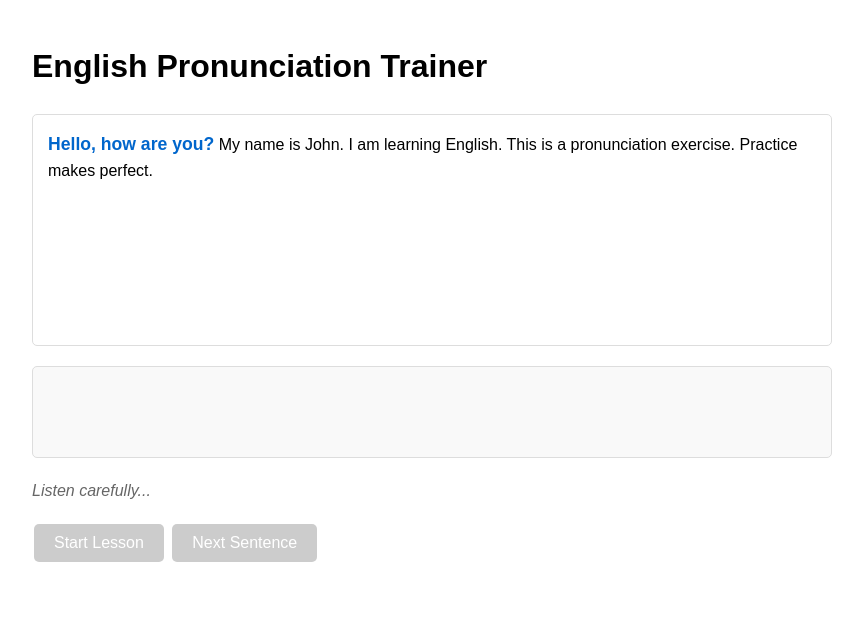
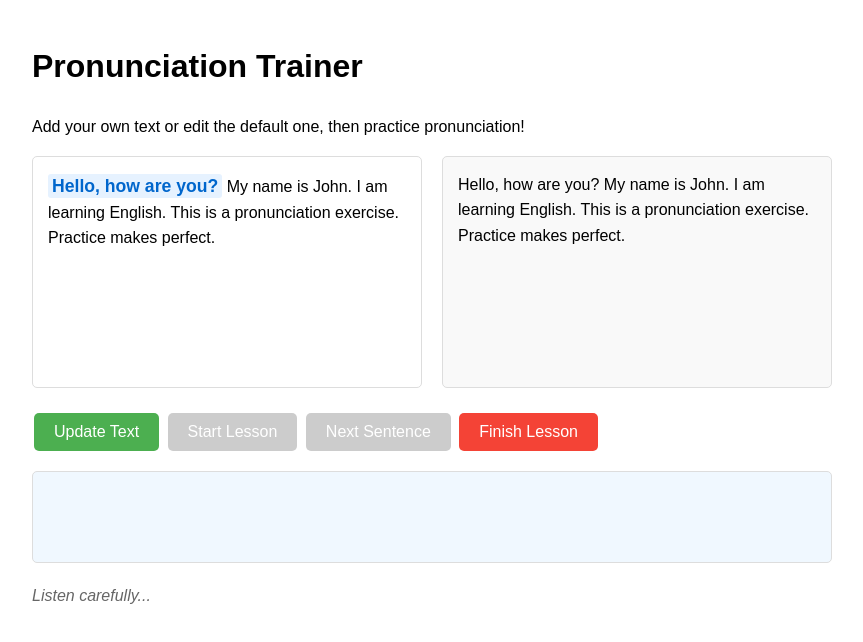
Before and after one commit to daniil362/my-language-app.github.io, a plain HTML site: page index.html in a window 1280 px wide. Both pictures are taken after a click on the button "Start Lesson". Shown: the whole page, without its empty margins (208-1071 px from the left). Drawn offline with Linux system fonts and the light colour scheme.

Commit message:
Update index.html
добавил кнопку редактирования и досрочного завершения занятия

```diff
--- a/index.html
+++ b/index.html
@@ -3,7 +3,7 @@
 <head>
     <meta charset="UTF-8">
     <meta name="viewport" content="width=device-width, initial-scale=1.0">
-    <title>English Pronunciation Trainer</title>
+    <title>Pronunciation Trainer with Custom Text</title>
     <style>
         body {
             font-family: Arial, sans-serif;
@@ -12,12 +12,20 @@
             padding: 20px;
             line-height: 1.6;
         }
-        #textDisplay {
+        #textContainer {
+            display: flex;
+            gap: 20px;
+            margin-bottom: 20px;
+        }
+        #textDisplay, #textEditor {
             border: 1px solid #ddd;
             padding: 15px;
             min-height: 200px;
-            margin-bottom: 20px;
             border-radius: 5px;
+            flex: 1;
+        }
+        #textEditor {
+            background-color: #f9f9f9;
         }
         #userSpeechDisplay {
             border: 1px solid #ddd;
@@ -25,12 +33,15 @@
             min-height: 60px;
             margin-bottom: 20px;
             border-radius: 5px;
-            background-color: #f9f9f9;
+            background-color: #f0f8ff;
         }
         .current-sentence {
             color: #0066cc;
             font-weight: bold;
             font-size: 1.1em;
+            background-color: #e6f2ff;
+            padding: 2px 4px;
+            border-radius: 3px;
         }
         button {
             background-color: #4CAF50;
@@ -41,13 +52,16 @@
             text-decoration: none;
             display: inline-block;
             font-size: 16px;
-            margin: 10px 2px;
+            margin: 5px 2px;
             cursor: pointer;
             border-radius: 5px;
         }
         button:disabled {
             background-color: #cccccc;
             cursor: not-allowed;
+        }
+        #controls {
+            margin: 15px 0;
         }
         #status {
             margin: 10px 0;
@@ -60,30 +74,46 @@
         .incorrect {
             color: red;
         }
+        #finishButton {
+            background-color: #f44336;
+        }
     </style>
 </head>
 <body>
-    <h1>English Pronunciation Trainer</h1>
-    <div id="textDisplay"></div>
+    <h1>Pronunciation Trainer</h1>
+    <p>Add your own text or edit the default one, then practice pronunciation!</p>
+
+    <div id="textContainer">
+        <div id="textDisplay"></div>
+        <div id="textEditor" contenteditable="true">Hello, how are you? My name is John. I am learning English. This is a pronunciation exercise. Practice makes perfect.</div>
+    </div>
+
+    <div id="controls">
+        <button id="updateTextBtn">Update Text</button>
+        <button id="startButton">Start Lesson</button>
+        <button id="nextButton" disabled>Next Sentence</button>
+        <button id="finishButton" disabled>Finish Lesson</button>
+    </div>
+
     <div id="userSpeechDisplay"></div>
     <div id="status">Press "Start Lesson" to begin</div>
-    <button id="startButton">Start Lesson</button>
-    <button id="nextButton" disabled>Next Sentence</button>
 
     <script>
         // DOM elements
         const textDisplay = document.getElementById('textDisplay');
+        const textEditor = document.getElementById('textEditor');
         const userSpeechDisplay = document.getElementById('userSpeechDisplay');
         const statusDiv = document.getElementById('status');
         const startButton = document.getElementById('startButton');
         const nextButton = document.getElementById('nextButton');
+        const updateTextBtn = document.getElementById('updateTextBtn');
+        const finishButton = document.getElementById('finishButton');
 
-        // Sample text - you can replace this with your own text or fetch from a server
-        const sampleText = "Hello, how are you? My name is John. I am learning English. This is a pronunciation exercise. Practice makes perfect.";
-
-        // Split text into sentences
-        let sentences = sampleText.split(/(?<=[.!?])\s+/);
+        // Current text and sentences
+        let currentText = textEditor.innerText;
+        let sentences = [];
         let currentSentenceIndex = 0;
+        let isLessonActive = false;
 
         // Speech synthesis and recognition
         const synth = window.speechSynthesis;
@@ -91,8 +121,7 @@
 
         // Initialize the app
         function init() {
-            // Display the full text
-            textDisplay.innerHTML = sampleText;
+            updateDisplayText();
 
             // Check for browser support
             if (!('webkitSpeechRecognition' in window) && !('speechRecognition' in window)) {
@@ -106,10 +135,44 @@
             }
         }
 
+        // Update the display text from editor
+        function updateDisplayText() {
+            currentText = textEditor.innerText;
+            textDisplay.innerText = currentText;
+            sentences = currentText.split(/(?<=[.!?])\s+/);
+            currentSentenceIndex = 0;
+            statusDiv.textContent = "Text updated. Press 'Start Lesson' to begin.";
+        }
+
+        // Finish the lesson
+        function finishLesson() {
+            if (recognition) {
+                recognition.stop();
+            }
+            if (synth) {
+                synth.cancel();
+            }
+            isLessonActive = false;
+            startButton.disabled = false;
+            nextButton.disabled = true;
+            finishButton.disabled = true;
+            statusDiv.textContent = "Lesson finished. You can start a new lesson.";
+            // Remove current sentence highlight
+            textDisplay.innerHTML = currentText;
+        }
+
+        // Update text button
+        updateTextBtn.addEventListener('click', updateDisplayText);
+
+        // Finish button
+        finishButton.addEventListener('click', finishLesson);
+
         // Start the lesson
         startButton.addEventListener('click', () => {
             startButton.disabled = true;
+            finishButton.disabled = false;
             currentSentenceIndex = 0;
+            isLessonActive = true;
             processNextSentence();
         });
 
@@ -120,13 +183,15 @@
             if (currentSentenceIndex < sentences.length) {
                 processNextSentence();
             } else {
-                statusDiv.textContent = "Lesson completed! Press 'Start Lesson' to begin again.";
-                startButton.disabled = false;
+                finishLesson();
+                statusDiv.textContent = "Lesson completed! Update text or press 'Start Lesson' to begin again.";
             }
         });
 
         // Process the next sentence
         function processNextSentence() {
+            if (!isLessonActive) return;
+
             // Highlight the current sentence in the text
             highlightCurrentSentence();
 
@@ -135,6 +200,7 @@
 
             // Speak the sentence
             speakSentence(currentSentence, () => {
+                if (!isLessonActive) return;
                 statusDiv.textContent = "Now repeat after me...";
                 startRecognition(currentSentence);
             });
@@ -142,7 +208,7 @@
 
         // Highlight the current sentence in the text display
         function highlightCurrentSentence() {
-            const fullText = sampleText;
+            const fullText = currentText;
             const currentSentence = sentences[currentSentenceIndex];
             const startIndex = fullText.indexOf(currentSentence);
 
@@ -171,6 +237,8 @@
 
         // Start voice recognition
         function startRecognition(expectedSentence) {
+            if (!isLessonActive) return;
+
             userSpeechDisplay.textContent = "Listening...";
 
             // Create recognition object
@@ -182,6 +250,8 @@
             recognition.maxAlternatives = 1;
 
             recognition.onresult = (event) => {
+                if (!isLessonActive) return;
+
                 const userSpeech = event.results[0][0].transcript;
                 userSpeechDisplay.textContent = userSpeech;
 
@@ -195,7 +265,9 @@
                     statusDiv.innerHTML = `<span class="incorrect">Try again. (${Math.round(similarity * 100)}% match)</span>`;
                     // Repeat the process
                     setTimeout(() => {
-                        processNextSentence();
+                        if (isLessonActive) {
+                            processNextSentence();
+                        }
                     }, 2000);
                 }
             };
@@ -203,7 +275,7 @@
             recognition.onerror = (event) => {
                 console.error('Recognition error:', event.error);
                 statusDiv.textContent = `Error: ${event.error}`;
-                startButton.disabled = false;
+                finishLesson();
             };
 
             recognition.start();
```
